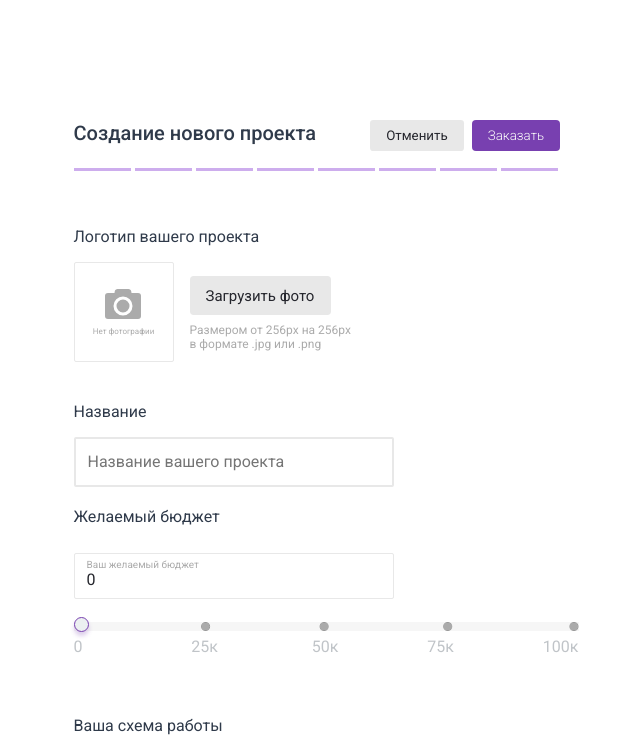
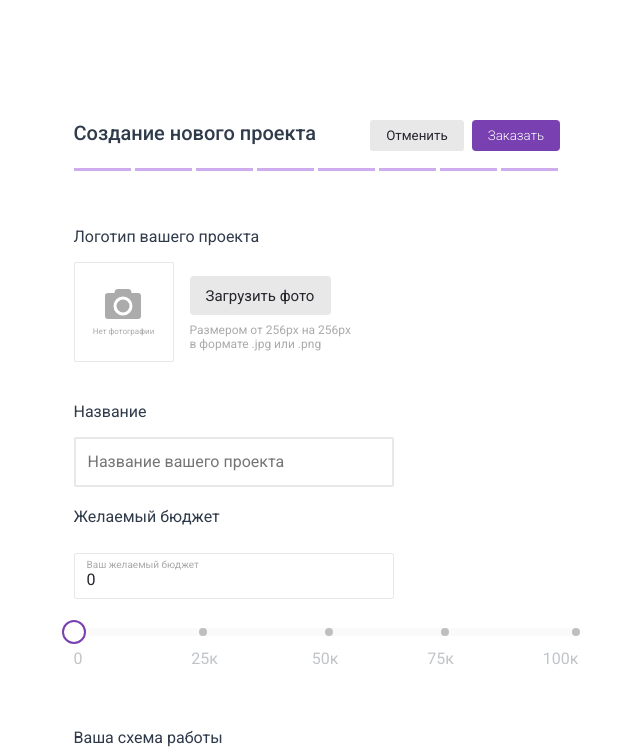
Before and after one commit to konivan/ITMC, a React (Create React App) app: page /LkCreateOrder in a window 1280 px wide. Shown: the top 749 px of the page, without its empty margins (314-954 px from the left). Built offline with nearby package versions, Linux system fonts and the light colour scheme; no server answers.

Commit message:
fixed slider

```diff
--- a/package.json
+++ b/package.json
@@ -3,6 +3,9 @@
   "version": "0.1.0",
   "private": true,
   "dependencies": {
+    "@emotion/react": "^11.10.5",
+    "@emotion/styled": "^11.10.5",
+    "@mui/material": "^5.11.5",
     "@testing-library/jest-dom": "^5.16.5",
     "@testing-library/react": "^13.4.0",
     "@testing-library/user-event": "^13.5.0",
--- a/src/App.js
+++ b/src/App.js
@@ -20,7 +20,7 @@ import { Accounts } from "./pages/Lk/Accounts/Accounts"
 function App() {
   let window = document.getElementById("html-1");
   const URL = `${process.env.REACT_APP_URL}`;
-  const [isAuth, setIsAuth] = useState(false);
+  const [isAuth, setIsAuth] = useState(true);
   const [name, setName] = useState("");
   // const [user, setUser] = useState({
   //   name: '',
--- /dev/null
+++ b/src/components/UI/MySlider/MySlider.jsx
@@ -0,0 +1,74 @@
+import * as React from "react";
+
+import Slider from "@mui/material/Slider";
+import { styled } from "@mui/material/styles";
+
+const marks = [
+  {
+    value: 0,
+  },
+  {
+    value: 25000,
+  },
+  {
+    value: 50000,
+  },
+  {
+    value: 73000,
+  },
+  {
+    value: 99000,
+  },
+];
+
+const PrettoSlider = styled(Slider)({
+  color: "#52af77",
+  height: 8,
+  "& .MuiSlider-thumb": {
+    height: 24,
+    width: 24,
+    backgroundColor: "#fff",
+    border: "2px solid #7840B0",
+    "&:focus, &:hover, &.Mui-active, &.Mui-focusVisible": {
+      boxShadow: "inherit",
+    },
+    "&:before": {
+      display: "none",
+    },
+  },
+
+  "& .MuiSlider-track": {
+    border: "none",
+    backgroundColor: "#7840B0",
+  },
+  "& .MuiSlider-rail": {
+    opacity: 0.5,
+    backgroundColor: "#f5f5f5",
+  },
+  "& .MuiSlider-mark": {
+    backgroundColor: "#bfbfbf",
+    height: 8,
+    width: 8,
+    borderRadius: 100,
+    "&.MuiSlider-markActive": {
+      opacity: 1,
+      height: 8,
+      width: 8,
+      backgroundColor: "#bfbfbf",
+    },
+  },
+});
+
+export default function MySlider({ onChange, value }) {
+  return (
+    <PrettoSlider
+      style={{ margin: 0 }}
+      onChange={onChange}
+      aria-label="pretto slider"
+      defaultValue={0}
+      max={100000}
+      marks={marks}
+      value={value}
+    />
+  );
+}
--- /dev/null
+++ b/src/components/UI/MySlider/index.js
@@ -0,0 +1 @@
+export {MySlider} from './MySlider';
--- a/src/pages/Lk/LkCreateOrder/LkCreateOrder.jsx
+++ b/src/pages/Lk/LkCreateOrder/LkCreateOrder.jsx
@@ -5,6 +5,7 @@ import { Alert } from "../../../components/UI/Alert/Alert";
 
 import style from "./LkCreateOrder.module.scss";
 import { SwitchComponent } from "./SwitchComponent";
+import MySlider from "../../../components/UI/MySlider/MySlider";
 
 export const LkCreateOrder = (props) => {
   const [globalToken, setGlobalToken] = useState(null);
@@ -37,8 +38,8 @@ export const LkCreateOrder = (props) => {
 
   if (alert !== "") {
     setTimeout(() => {
-      setAlert("")
-    }, 4000)
+      setAlert("");
+    }, 4000);
   }
 
   const changeHandler = () => {
@@ -155,7 +156,7 @@ export const LkCreateOrder = (props) => {
 
   return (
     <section className={style.wrapper}>
-      <Alert alert={alert} setAlert={setAlert} style={true}/>
+      <Alert alert={alert} setAlert={setAlert} style={true} />
       <div className={style.container}>
         <div className={style.row}>
           <span className={style.firstSpan}>Создание нового проекта</span>
@@ -238,12 +239,7 @@ export const LkCreateOrder = (props) => {
               setBudgetValue(e.target.value);
             }}
           />
-          <input
-            list="marks"
-            type="range"
-            min="0"
-            max="100000"
-            step="25000"
+          <MySlider
             value={budgetValue}
             onChange={(e) => {
               setBudgetValue(e.target.value);
```
Also changed, not shown: 2 other files (tests, documents, lock files or other folders).
